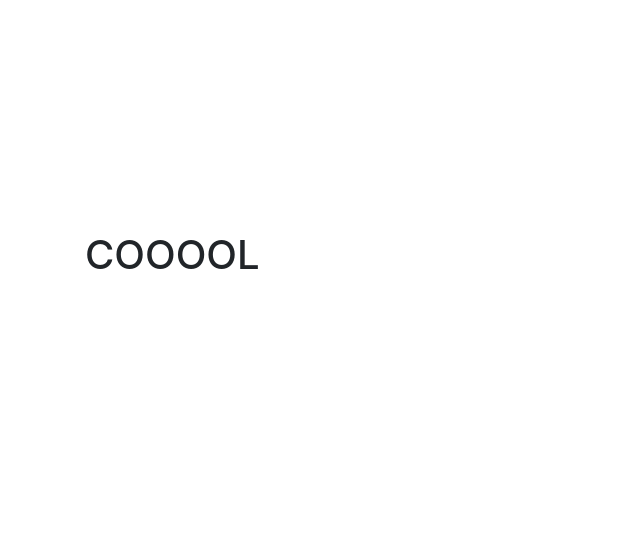
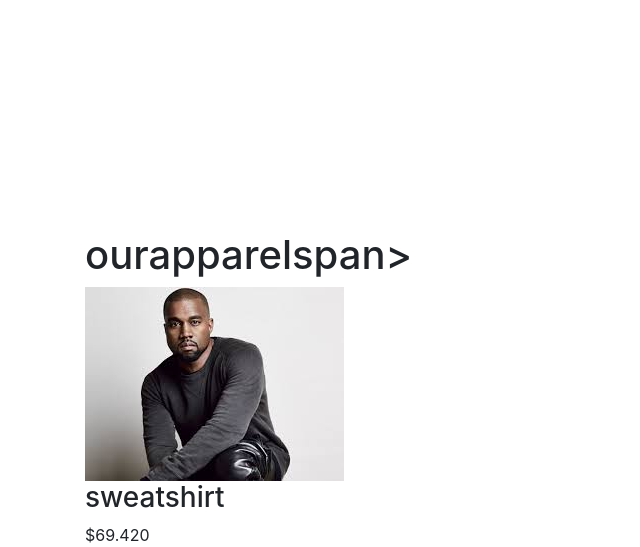
Before and after one commit to vinaynarahari/NCHS-ESPORTS, a Node server app: page / in a window 1280 px wide. Shown: the part 631-1178 px from the top of the page, without its empty margins (0-640 px from the left). Before the commit the page ends 900 px from the top, so only its background shows below. Run offline with Node 20, Linux system fonts and the light colour scheme.

Commit message:
started the apparel stuff

```diff
--- a/esports/views/partials/shop.ejs
+++ b/esports/views/partials/shop.ejs
@@ -6,8 +6,21 @@
     <title>Document</title>
 </head>
 <body>
+    <section class= "apparel" id="apparel">
+            <h1 class = "heading"> our<span>apparel</span>span> </h1>
 
-    <h1> COOOOL </h1>
+            <div class="apparel-slider">
+              <div class="wrapper">
 
+                <div class="box">
+                        <img src = "image/download (4).jpg" alt="">
+                        <h3>sweatshirt</h3>
+                        <div class="price">$69.420
+                            <a href="#" class="btn"add to cart></a>
+                        </div>
+                </div>
+              </div>
+            </div>
+    </section>
 </body>
 </html>
```
Also changed, not shown: esports/views/partials/image/download (4).jpg (added).
